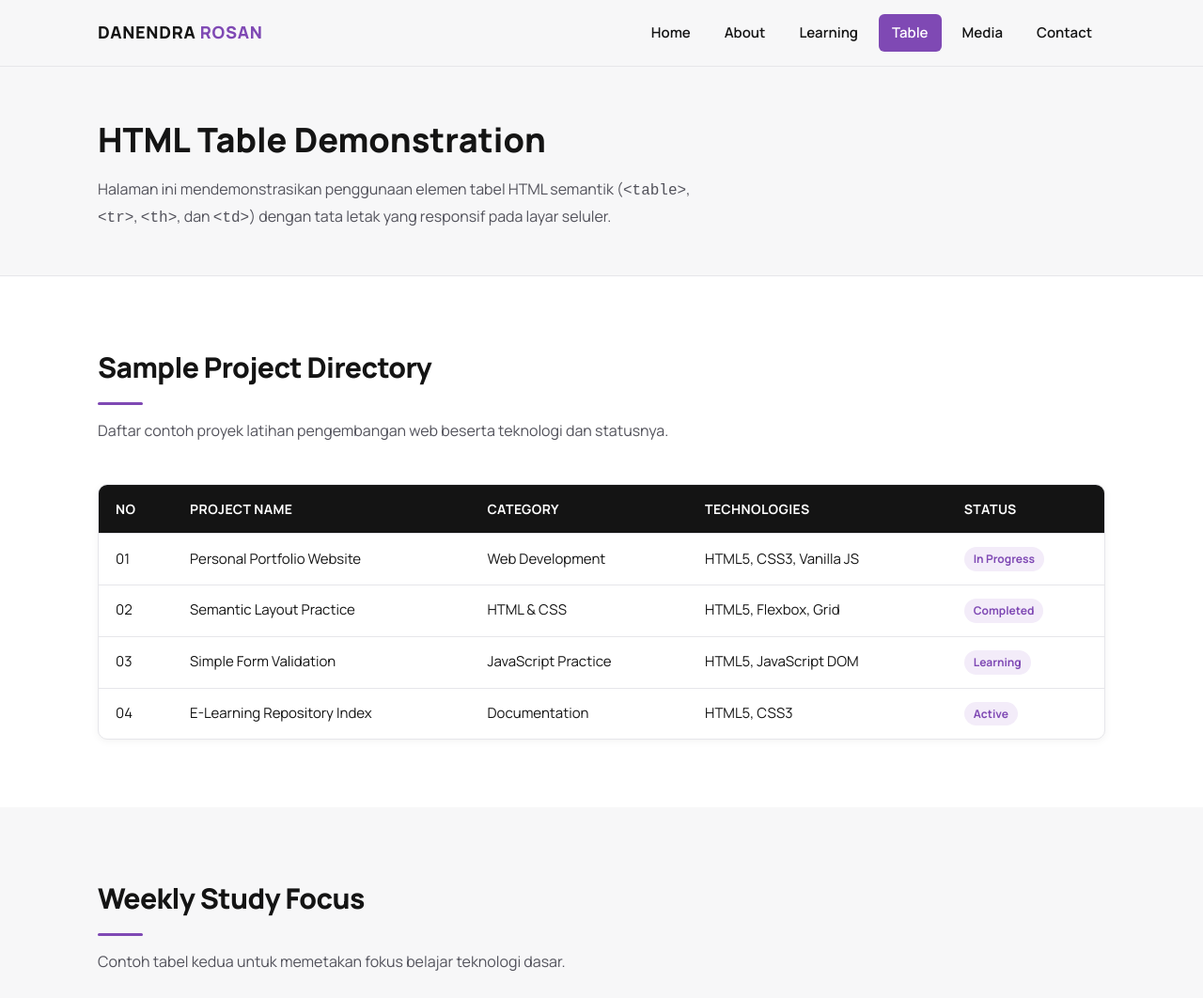
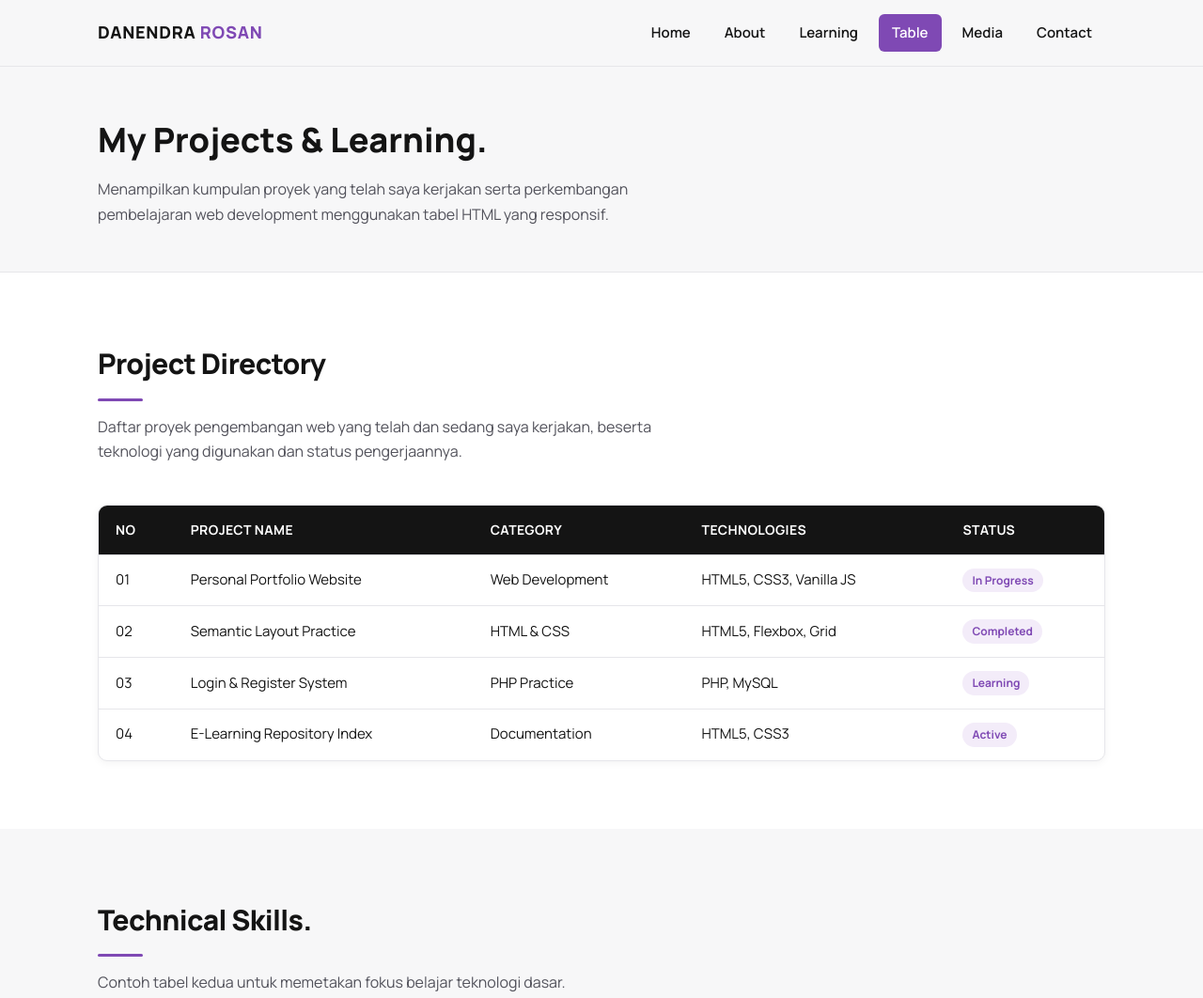
Before and after one commit to versrosan/Portofolio_Danendra_Elearning, a website: page table.html in a window 1280 px wide. Shown: the top 1062 px of the page at 94% size. Drawn offline with nearby package versions, Linux system fonts and the light colour scheme.

Commit message:
Perbaikan Kata, Bahasa

```diff
--- a/table.html
+++ b/table.html
@@ -44,9 +44,9 @@
     <!-- Banner Judul Halaman -->
     <section class="page-banner">
       <div class="container">
-        <h1>HTML Table Demonstration</h1>
+        <h1>My Projects & Learning.</h1>
         <p>
-          Halaman ini mendemonstrasikan penggunaan elemen tabel HTML semantik (<code>&lt;table&gt;</code>, <code>&lt;tr&gt;</code>, <code>&lt;th&gt;</code>, dan <code>&lt;td&gt;</code>) dengan tata letak yang responsif pada layar seluler.
+          Menampilkan kumpulan proyek yang telah saya kerjakan serta perkembangan pembelajaran web development menggunakan tabel HTML yang responsif.
         </p>
       </div>
     </section>
@@ -55,9 +55,9 @@
     <section class="section">
       <div class="container">
         <div class="section-header text-left-header">
-          <h2 class="section-title">Sample Project Directory</h2>
+          <h2 class="section-title">Project Directory</h2>
           <div class="section-divider"></div>
-          <p class="section-subtitle">Daftar contoh proyek latihan pengembangan web beserta teknologi dan statusnya.</p>
+          <p class="section-subtitle">Daftar proyek pengembangan web yang telah dan sedang saya kerjakan, beserta teknologi yang digunakan dan status pengerjaannya.</p>
         </div>
 
         <!-- Tabel Responsif Daftar Proyek -->
@@ -89,9 +89,9 @@
               </tr>
               <tr>
                 <td>03</td>
-                <td>Simple Form Validation</td>
-                <td>JavaScript Practice</td>
-                <td>HTML5, JavaScript DOM</td>
+                <td>Login & Register System</td>
+                <td>PHP Practice</td>
+                <td>PHP, MySQL</td>
                 <td><span class="status-tag">Learning</span></td>
               </tr>
               <tr>
@@ -111,7 +111,7 @@
     <section class="section section-light">
       <div class="container">
         <div class="section-header text-left-header">
-          <h2 class="section-title">Weekly Study Focus</h2>
+          <h2 class="section-title">Technical Skills.</h2>
           <div class="section-divider"></div>
           <p class="section-subtitle">Contoh tabel kedua untuk memetakan fokus belajar teknologi dasar.</p>
         </div>
```
Also changed, not shown: media.html (+1 -1 lines).
